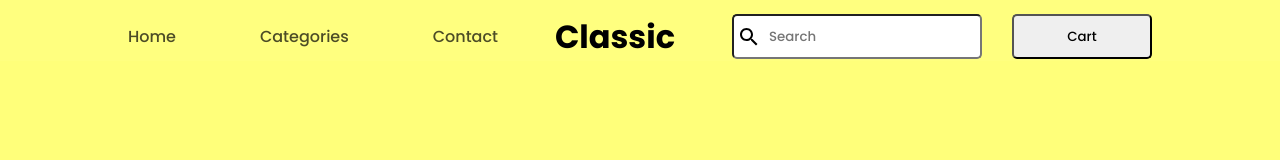
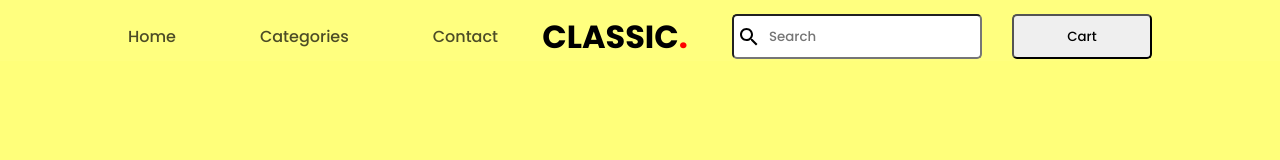
Before and after one commit to shahil-kv/classic-react, a React (Create React App) app: page / in a window 1280 px wide. Shown: the top 160 px of the page. Built offline with nearby package versions, Linux system fonts and the light colour scheme.

Commit message:
added the . notation to the logos

```diff
--- a/src/components/Footer.jsx
+++ b/src/components/Footer.jsx
@@ -75,7 +75,7 @@ const Footer = () => {
   return (
     <Container>
        <FirstDiv>
-    <LogoL>CLASSIC</LogoL>
+    <LogoL>CLASSIC<span style={{color:'#ec3b3b'}}>.</span></LogoL>
     <Para>Collaboration platform for modern items</Para>
        <Copy>© Copyright Classic 2022 Inc. </Copy>
        </FirstDiv>
--- a/src/components/Navbar.jsx
+++ b/src/components/Navbar.jsx
@@ -61,7 +61,7 @@ function Navbar() {
       <Anger href="shahilkv.com">Contact</Anger>
        </First>
        <Second>
-      <Logo>Classic</Logo>
+      <Logo>CLASSIC<span style={{color:'red'}}>.</span></Logo>
        </Second>
        <Third>
        <Input type="text" placeholder='Search' />
```
